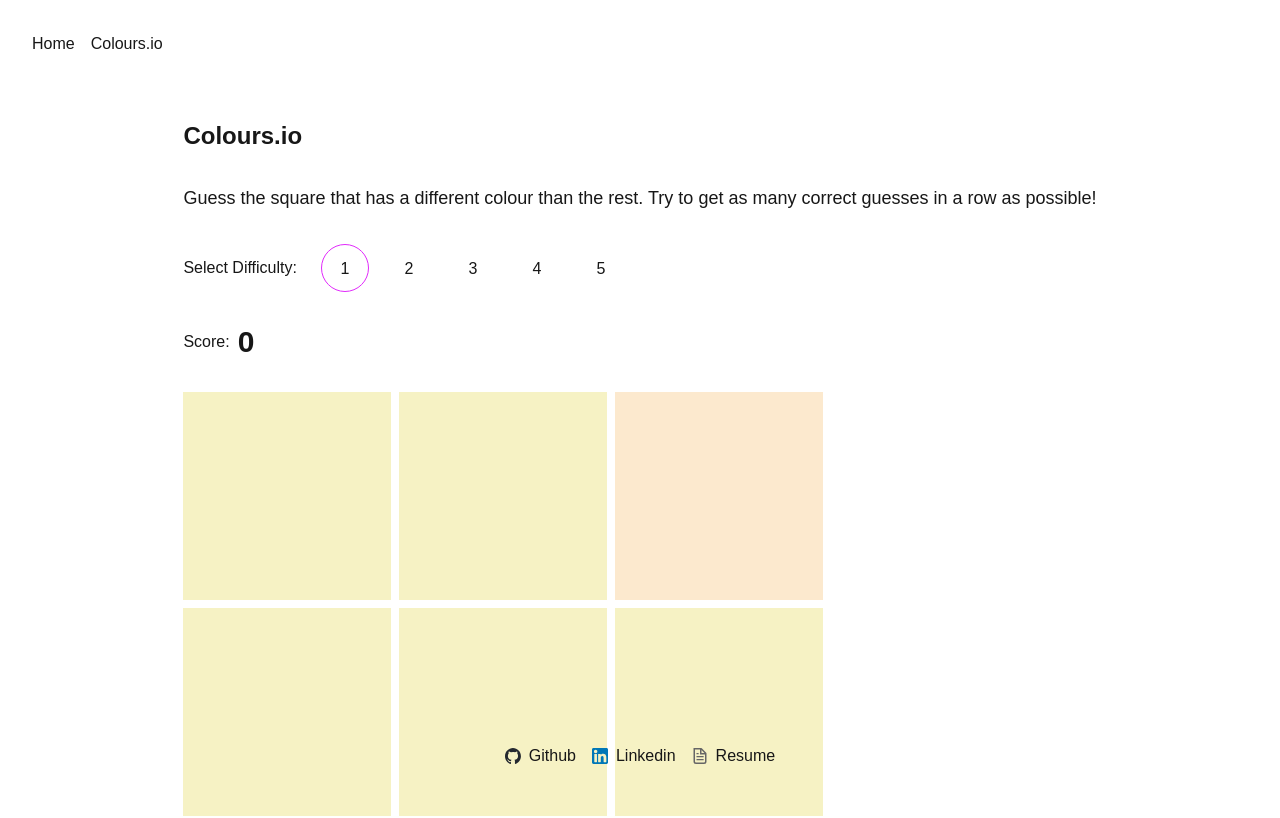
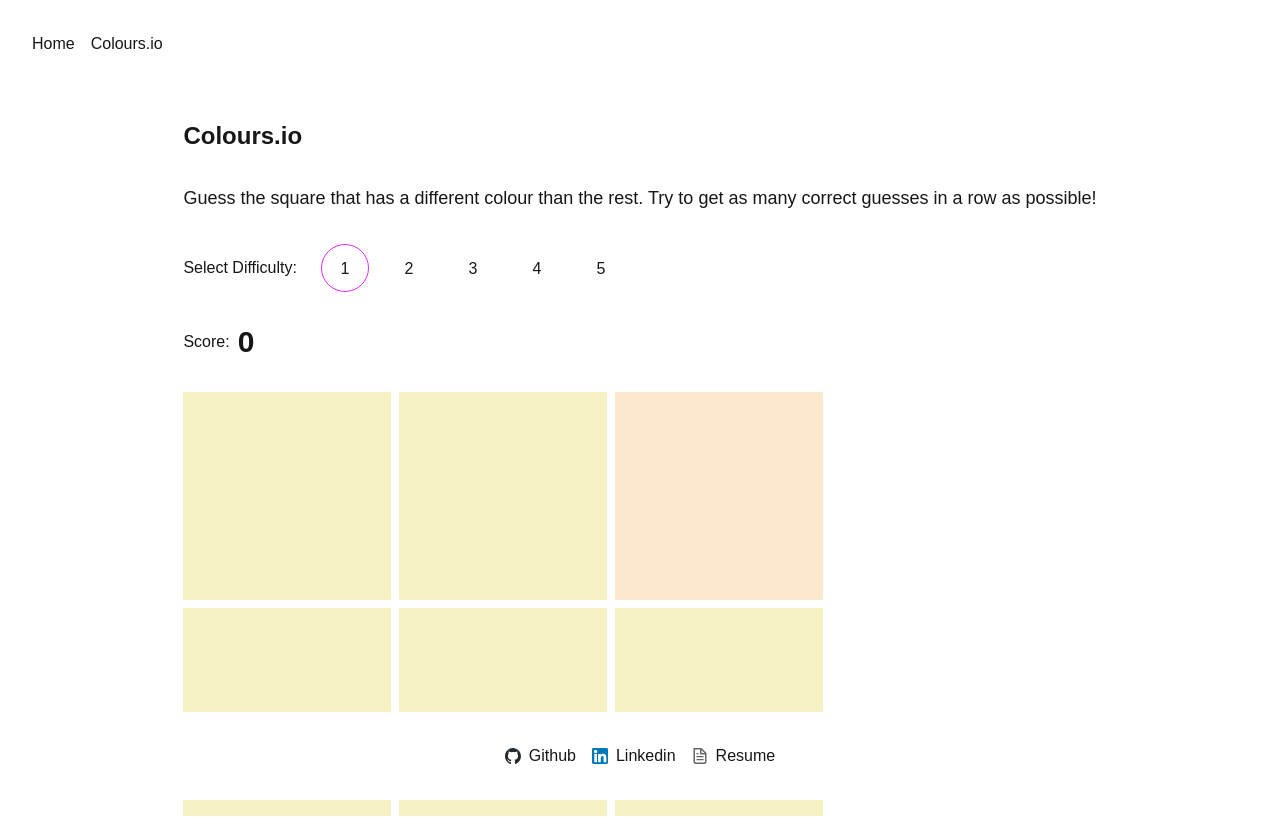
Before and after one commit to chrislu1207/my-personal-site, a Next.js app: page /coloursio in a window 1280 px wide. Shown: the top 818 px of the page. Built offline with nearby package versions, Linux system fonts and the light colour scheme.

Commit message:
fix: footer color, adjust min height

```diff
--- a/src/app/coloursio/page.tsx
+++ b/src/app/coloursio/page.tsx
@@ -53,7 +53,7 @@
   };
 
   return (
-    <div className="grid grid-rows-[1fr_20px] items-center justify-items-center min-h-[90vh] p-8">
+    <div className="grid grid-rows-[1fr_20px] items-center justify-items-center p-8">
       <main className="flex flex-col gap-[32px] row-start-1 items-center sm:items-start">
         <h1 className="text-2xl font-bold">Colours.io</h1>
         <span className="text-lg">
--- a/src/app/globals.css
+++ b/src/app/globals.css
@@ -25,6 +25,7 @@
   font-family: Arial, Helvetica, sans-serif;
 }
 
-nav {
+nav,
+footer {
   background: var(--background);
 }
--- a/src/app/page.tsx
+++ b/src/app/page.tsx
@@ -2,7 +2,7 @@
 
 export default function Home() {
   return (
-    <div className="grid grid-rows-[20px_1fr_20px] items-center justify-items-center p-8 pb-20 gap-16 sm:p-20 min-h-[90vh] font-[family-name:var(--font-geist-sans)]">
+    <div className="grid grid-rows-[20px_1fr_20px] items-center justify-items-center p-8 pb-20 gap-16 sm:p-20 font-[family-name:var(--font-geist-sans)]">
       <main className="flex flex-col gap-[32px] row-start-2 items-start md:items-start sm:w-xl">
         <Image
           className="rounded-full border-white border-2"
```
